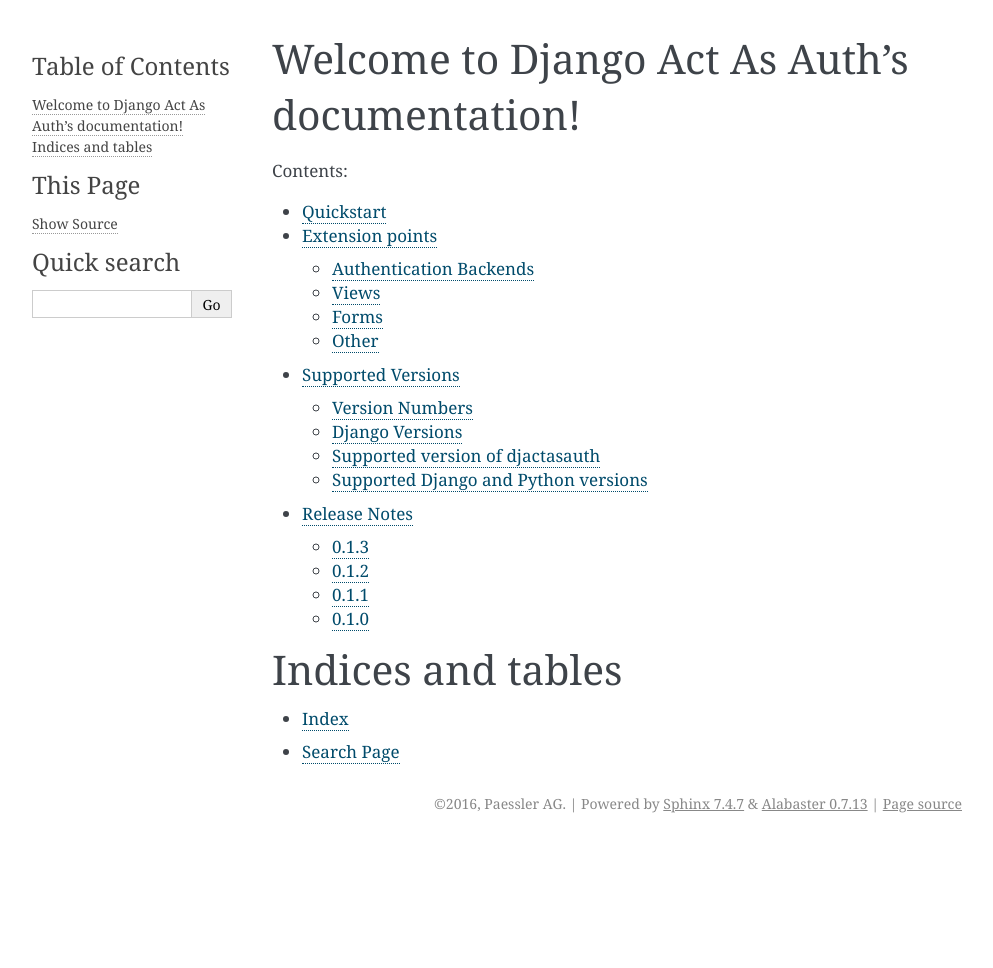
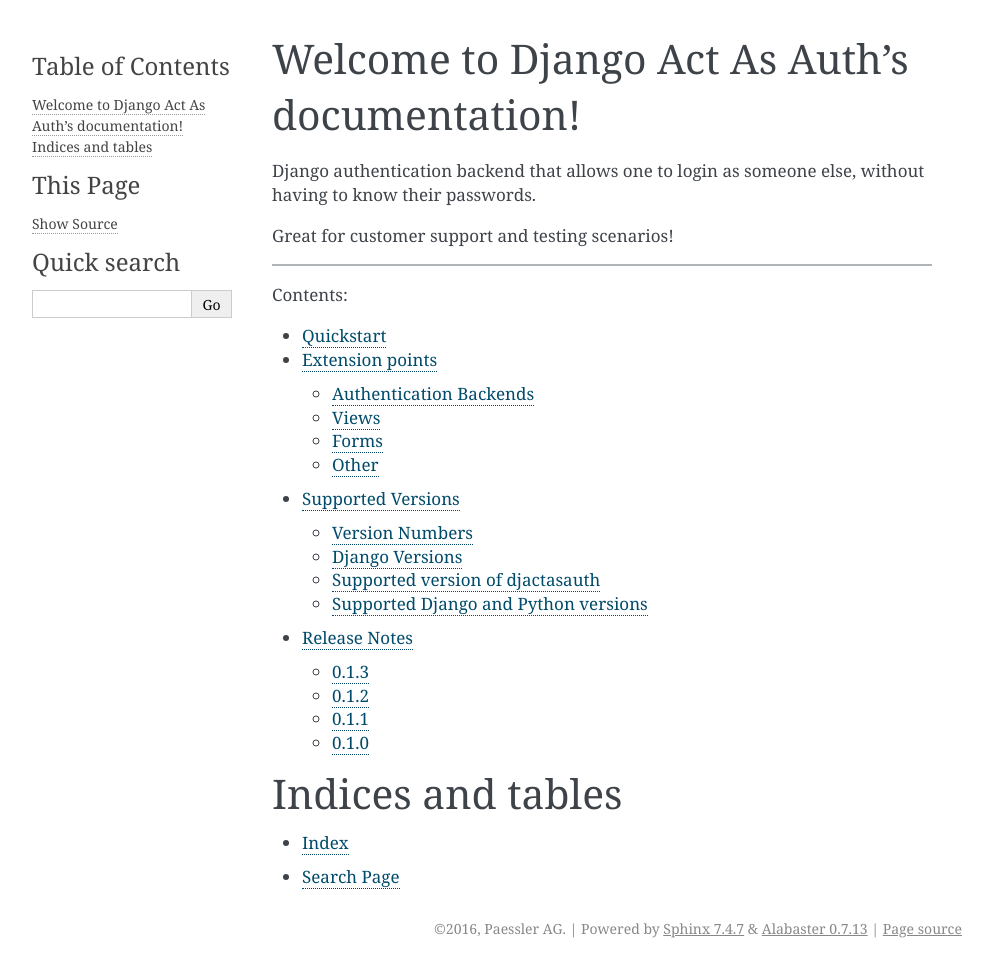
Before and after one commit to zsoldosp/django-act-as-auth, a Sphinx documentation site: the page built from docs/index.rst, in a window 1280 px wide. Shown: the whole page, without its empty margins (148-1141 px from the left). Built offline with Sphinx 7.4.7, drawn with Linux system fonts in a browser that asks for light colours; before the commit the page ends 900 px from its top, so only the background shows below that.

```diff
--- a/README.rst
+++ b/README.rst
@@ -1,7 +1,14 @@
 Django Act As Auth Backend
 ==========================
 
-Django authentication that allows you to login as someone else
+.. sales pitch start
+
+Django authentication backend that allows one to login as someone else,
+without having to know their passwords.
+
+Great for customer support and testing scenarios!
+
+.. sales pitch end
 
 .. quickstart start
 
--- a/docs/index.rst
+++ b/docs/index.rst
@@ -5,6 +5,12 @@
 
 Welcome to Django Act As Auth's documentation!
 ==============================================
+
+.. include:: ../README.rst
+   :start-after: .. sales pitch start
+   :end-before: .. sales pitch end
+
+----
 
 Contents:
 
```
